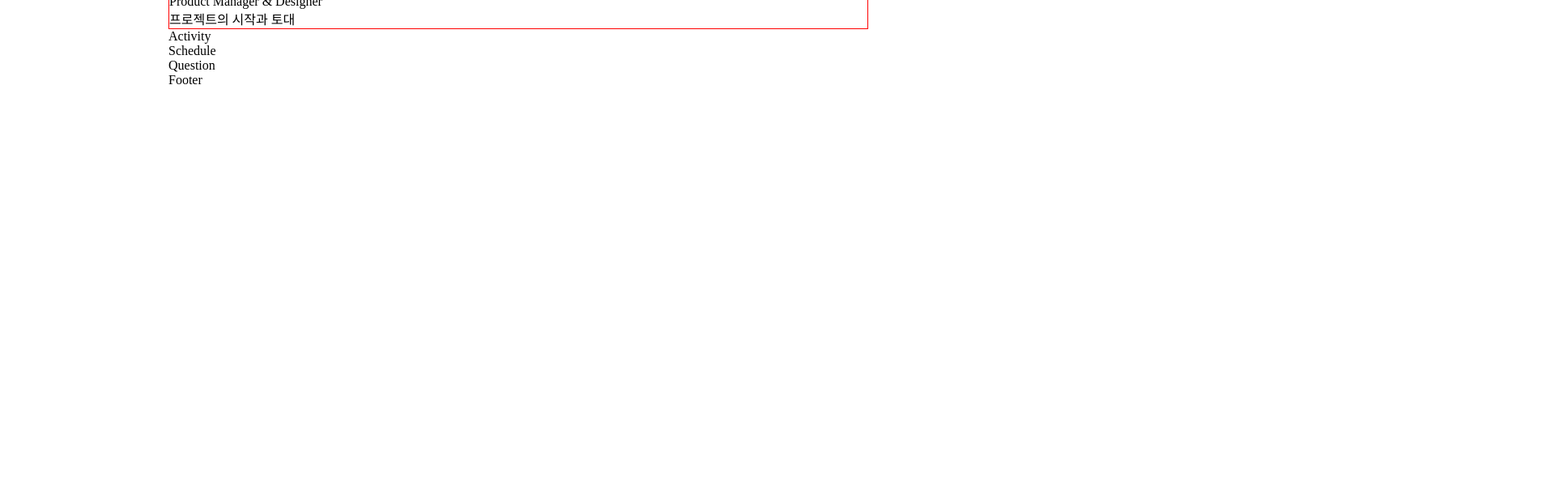
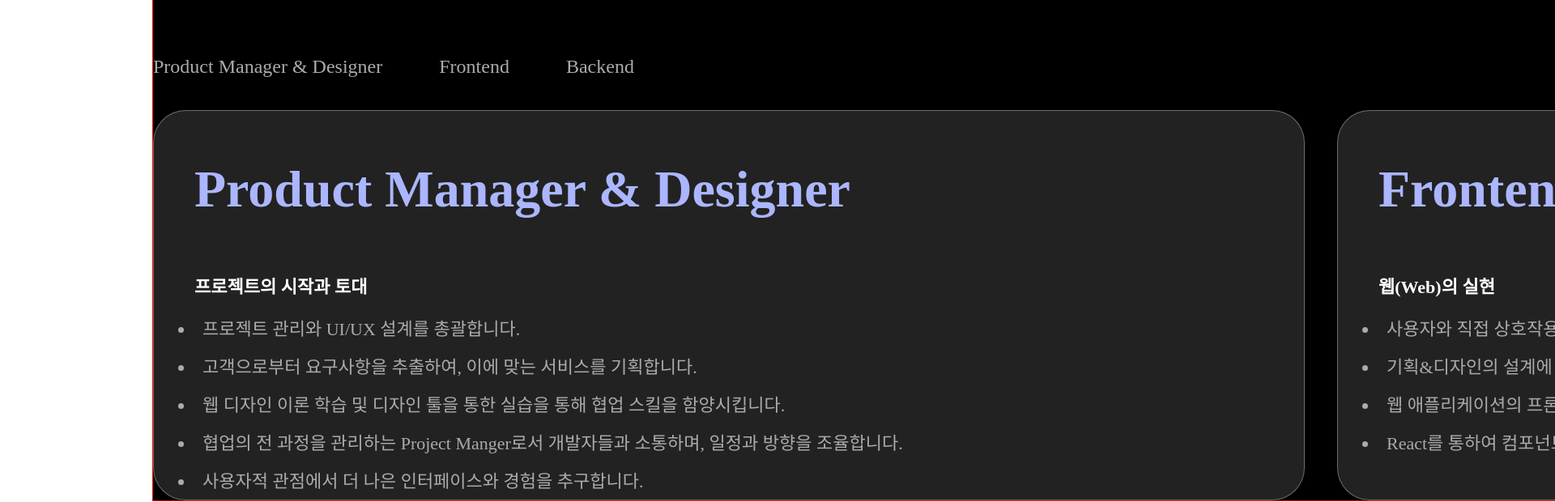
Before and after one commit to gugitgugit/yu-likelion-13th-homepage, a React (Create React App) app: page / in a window 1280 px wide. Shown: the part 220-840 px from the top of the page at 81% size, 1920 px wide, since content can reach past the window. Before the commit the page ends 800 px from the top, so only its background shows below. Built offline with nearby package versions, Linux system fonts and the light colour scheme.

Commit message:
design: 퍼블리싱 완료

```diff
--- a/src/Home.js
+++ b/src/Home.js
@@ -29,5 +29,7 @@ export default Home;
 const Container = styled.div`
   display: flex;
   flex-direction: column;
-  padding: 0px 200px;
+  /* padding: 0px 200px; */
+  padding-left: 180px;
+  align-items: flex-start;
 `;
--- a/src/sections/Track.js
+++ b/src/sections/Track.js
@@ -2,11 +2,47 @@ import React from 'react';
 import styled from 'styled-components';
 
 const Track = () => {
+  const trackList = [
+    {
+      id: 1,
+      title: "Product Manager & Designer",
+      subTitle: "프로젝트의 시작과 토대",
+      contentList: [
+        "프로젝트 관리와 UI/UX 설계를 총괄합니다.",
+        "고객으로부터 요구사항을 추출하여, 이에 맞는 서비스를 기획합니다.",
+        "웹 디자인 이론 학습 및 디자인 툴을 통한 실습을 통해 협업 스킬을 함양시킵니다.",
+        "협업의 전 과정을 관리하는 Project Manger로서 개발자들과 소통하며, 일정과 방향을 조율합니다.",
+        "사용자적 관점에서 더 나은 인터페이스와 경험을 추구합니다.",
+      ]
+    },
+    {
+      id: 2,
+      title: "Frontend",
+      subTitle: "웹(Web)의 실현",
+      contentList: [
+        "사용자와 직접 상호작용을 하는 인터페이스 개발을 담당합니다.",
+        "기획&디자인의 설계에 따른 UI/UX를 실현하고, 백엔드가 구축한 API와 데이터를 주고받으며 기능을 실현합니다.",
+        "웹 애플리케이션의 프론트엔드 아키텍처 지식과 설계, 구현까지의 학습을 진행합니다.",
+        "React를 통하여 컴포넌트 설계 및 API 통신, 상태 관리까지 다양한 라이브러리를 통한 기초부터 심화까지의 학습 커리큘럼을 제공합니다.",
+      ]
+    },
+    {
+      id: 3,
+      title: "Backend",
+      subTitle: "데이터의 효율적 관리와 인프라 설계",
+      contentList: [
+        "비지니스 로직을 실체화하고, 사용자의 요청에 대한 응답을 전달하는 API를 설계합니다.",
+        "원활한 서비스 운영을 위한 아키텍처 및 데이터베이스를 설계합니다.",
+        "개발부터 지속적인 배포와 통합, 유지보수의 과정을 주관합니다.",
+        "Spring Boot를 통하여 REST API 서버를 구축하고, 효율적인 설계, 전체적인 인프라 관리와 같은 학습 커리큘럼을 제공합니다.",
+      ]
+    },
+  ];
   return (
     <Wrapper>
       <Title>트랙소개</Title>
       <Content>
-      영남대학교 멋쟁이사자처럼 12기는 기획/디자인, Front-end, Back-end 파트로 나누어 아기사자를 모집합니다. <br/>
+        영남대학교 멋쟁이사자처럼 12기는 기획/디자인, Front-end, Back-end 파트로 나누어 아기사자를 모집합니다. <br />
         코딩이 익숙하지 않은 비전공자/전공자여도 중앙 멋쟁이사자에서 제공하는 VOD강의와 자체적으로 제공하는 교육 자료들로 충분히 실력을 키울 수 있습니다.
       </Content>
       <TrackDetail>
@@ -15,41 +51,91 @@ const Track = () => {
           <ButtonItem>Frontend</ButtonItem>
           <ButtonItem>Backend</ButtonItem>
         </ButtonContainer>
-      <TrackBox>
-        <TrackTitle>Product Manager & Designer</TrackTitle>
-        <TrackSubTitle>프로젝트의 시작과 토대</TrackSubTitle>
+        <TrackContainer>
+          {trackList.map(trackData => (
+            <TrackBox key={trackData.id}>
+              <TrackTitle>{trackData.title}</TrackTitle>
+              <TrackSubTitle>{trackData.subTitle}</TrackSubTitle>
+              <ContentContainer>
+                {trackData.contentList.map((content, index) => (
+                  <TrackContent key={index}>{content}</TrackContent>
+                ))}
+              </ContentContainer>
             </TrackBox>
+          ))}
+        </TrackContainer>
       </TrackDetail>
     </Wrapper>
-  // <ul>
-  //   heyyy
-  //   <ol>dkssud</ol>
-  //   <ol>dd</ol>
-  // </ul>
   );
 };
 
 export default Track;
 
 const Wrapper = styled.div`
+  /* width: 100vw; */
+  background-color: black;
   border: 1px solid red;
+  color: white;
 `;
 const Title = styled.div`
+  margin-bottom: 15px;
+  font-size: 40px;
+  font-weight: bold;
 `;
 const Content = styled.div`
+  margin-bottom: 24px;
+  color: #ABABAB;
+  font-size: 22px;
+  line-height: 180%;
 `;
 
 const TrackDetail = styled.div`
 `;
 
 const ButtonContainer = styled.div`
+  display: flex;
+  color: #ABABAB;
 `;
 const ButtonItem = styled.div`
+  margin: 50px 70px 40px 0px;
+  font-size: 24px;
 `;
 
+const TrackContainer = styled.div`
+  /* isolation: isolate; */
+  display: flex;
+  /* padding: 30px; */
+  /* flex-wrap: nowrap; */
+  overflow: hidden;
+  gap: 40px;
+`;
 const TrackBox = styled.div`
+  isolation: isolate;
+  /* width: 100vw; */
+  background-color: rgba(171, 171, 171, 0.2);
+  /* border: 1px solid rgba(171, 171, 171, 0.15); */
+  border: 1px solid rgba(222, 222, 222, 0.4);
+  border-radius: 40px;
+  width: 1420px;
+  height: 480px;
 `;
 const TrackTitle = styled.div`
+  padding: 60px 50px;
+  font-size: 64px;
+  font-weight: 900;
+  color: #ABB6FF;
 `;
 const TrackSubTitle = styled.div`
+  padding: 5px 30px 20px 50px;
+  font-size: 22px;
+  font-weight: 900;
 `;
+const ContentContainer = styled.div`
+  margin-bottom: 20px;
+`;
+const TrackContent = styled.li`
+  margin-left: 30px;
+  padding-bottom: 15px;
+  color: #ABABAB;
+  font-size: 22px;
+`;
```
Lines whose indentation alone changed are shown as unchanged.
